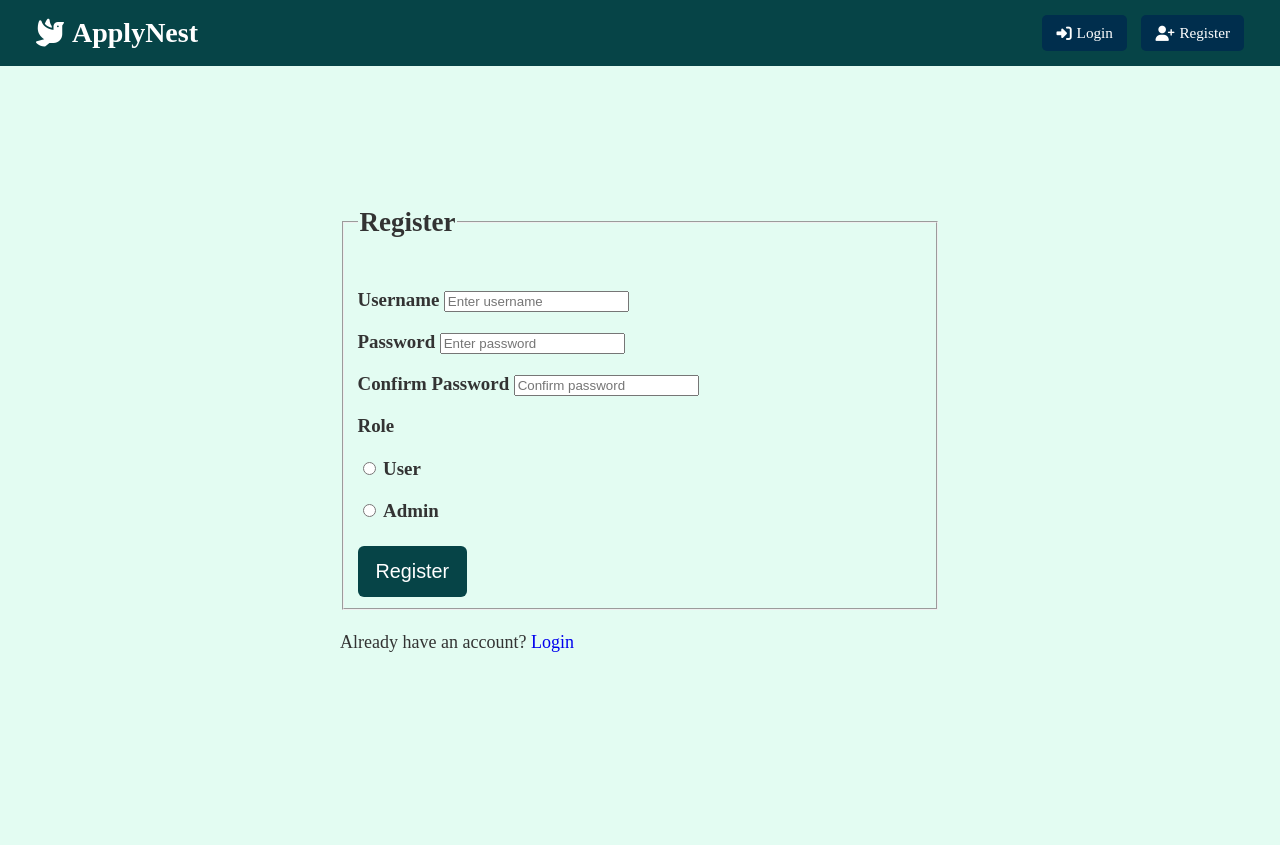
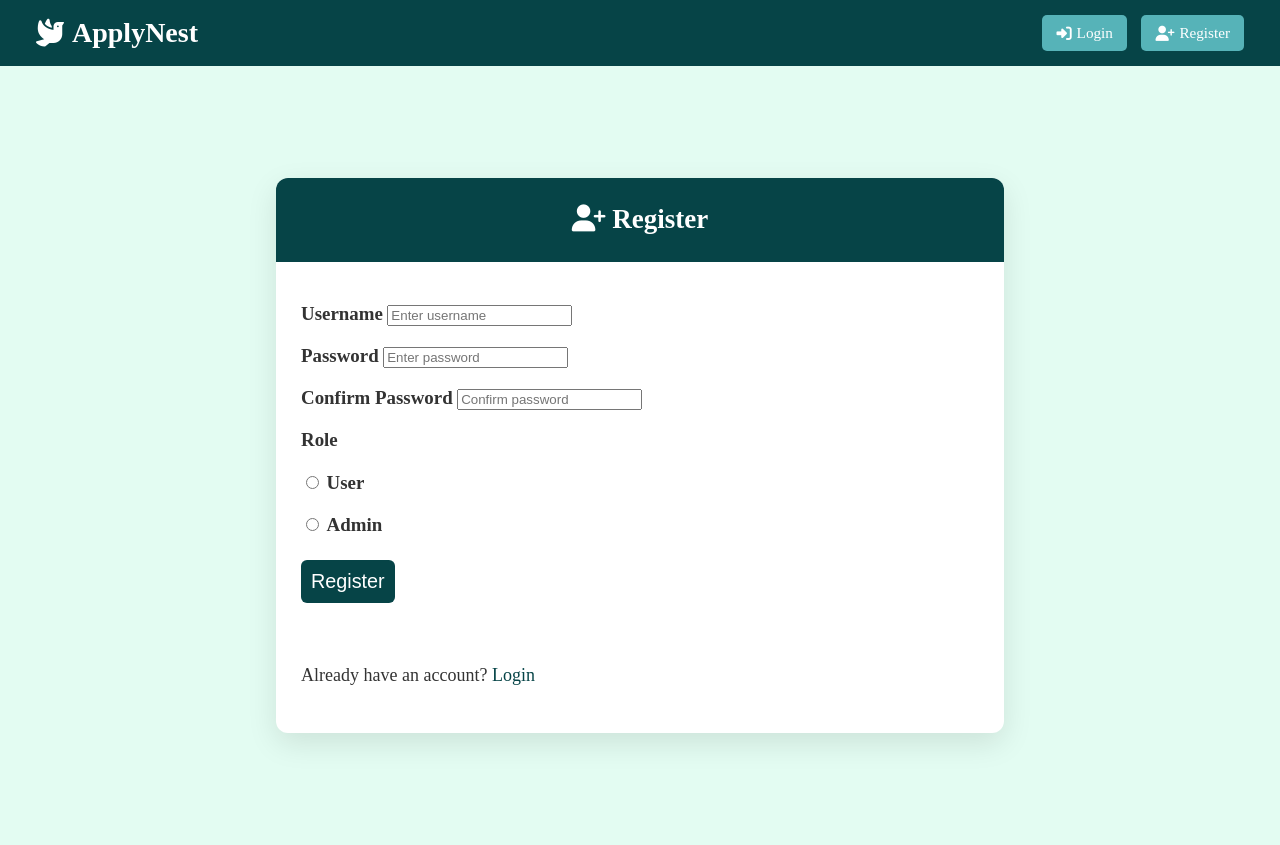
Before and after one commit to flimsycelery/ApplyNest-A-Flask-Application, a Flask app: page /register in a window 1280 px wide. Before the commit the page ends 652 px from the top, so only its background shows below. Run offline with Flask 3, Linux system fonts and the light colour scheme; some libraries are stand-ins or nearby versions.

Commit message:
UI changes

```diff
--- a/static/css/styles.css
+++ b/static/css/styles.css
@@ -37,7 +37,7 @@ body {
 
 /* Right side buttons */
 .nav-buttons a {
-    background-color: #002e4d;
+    background-color: #56b3b8;
     color: #fff !important;
     padding: 6px 14px;   /* Smaller button size */
     border-radius: 5px;
@@ -51,7 +51,7 @@ body {
 }
 
 .nav-buttons a:hover {
-    background-color: #004d80;
+    background-color: #56b3b8;
 }
 
 /* Container */
--- a/templates/register.html
+++ b/templates/register.html
@@ -2,43 +2,46 @@
 {% block title %}Register{% endblock %}
 
 {% block content %}
-<div class="container mt-5" style="max-width: 600px;">
-    <form action="{{ url_for('register') }}" method="post" class="p-4 shadow-sm rounded bg-white">
+<div class="container mt-5">
+    <div class="row justify-content-center">
+        <div class="col-md-6 col-lg-5">
+            <div class="auth-card">
+                <div class="auth-header">
+                    <h2><i class="fas fa-user-plus"></i> Register</h2>
+                </div>
+                <div class="auth-body">
+                    <form action="{{ url_for('register') }}" method="post">
                         {{ form.hidden_tag() }}
-        <fieldset>
-            <legend>
-                <h2 class="text-center mb-4">Register</h2>
-            </legend>
 
                         <!-- Username -->
                         <div class="mb-3">
                             <label for="username" class="form-label">Username</label>
-                {{ form.username(class="form-control form-control-lg", id="username", placeholder="Enter username", required=true) }}
+                            {{ form.username(class="form-control", id="username", placeholder="Enter username", required=true) }}
                             {% if form.username.errors %}
-                    <div class="text-danger small">{{ form.username.errors[0] }}</div>
+                                <div class="text-danger small mt-1">{{ form.username.errors[0] }}</div>
                             {% endif %}
                         </div>
 
                         <!-- Password -->
                         <div class="mb-3">
                             <label for="password" class="form-label">Password</label>
-                {{ form.password(class="form-control form-control-lg", id="password", placeholder="Enter password", required=true) }}
+                            {{ form.password(class="form-control", id="password", placeholder="Enter password", required=true) }}
                             {% if form.password.errors %}
-                    <div class="text-danger small">{{ form.password.errors[0] }}</div>
+                                <div class="text-danger small mt-1">{{ form.password.errors[0] }}</div>
                             {% endif %}
                         </div>
 
                         <!-- Confirm Password -->
                         <div class="mb-3">
                             <label for="confirm_password" class="form-label">Confirm Password</label>
-                {{ form.confirm_password(class="form-control form-control-lg", id="confirm_password", placeholder="Confirm password", required=true) }}
+                            {{ form.confirm_password(class="form-control", id="confirm_password", placeholder="Confirm password", required=true) }}
                             {% if form.confirm_password.errors %}
-                    <div class="text-danger small">{{ form.confirm_password.errors[0] }}</div>
+                                <div class="text-danger small mt-1">{{ form.confirm_password.errors[0] }}</div>
                             {% endif %}
                         </div>
 
                         <!-- Role Selection -->
-            <div class="mb-3">
+                        <div class="mb-4">
                             <label class="form-label">Role</label><br>
                             {% for value, label in form.role.choices %}
                                 <div class="form-check form-check-inline">
@@ -47,20 +50,82 @@
                                 </div>
                             {% endfor %}
                             {% for err in form.role.errors %}
-                    <div class="text-danger small">{{ err }}</div>
+                                <div class="text-danger small mt-1">{{ err }}</div>
                             {% endfor %}
                         </div>
 
-
                         <!-- Submit -->
                         <div class="d-grid">
-                <button type="submit" class="btn btn-primary btn-lg" style=  "background-color: #064447">Register</button>
+                            <button type="submit" class="btn btn-primary btn-lg">Register</button>
                         </div>
-        </fieldset>
                     </form>
+                </div>
+                <div class="auth-footer text-center">
+                    <p class="mt-3 mb-0">Already have an account? <a href="{{ url_for('login') }}">Login</a></p>
+                </div>
+            </div>
+        </div>
+    </div>
+</div>
 
-    <p class="mt-3 text-center">
-        Already have an account? <a href="{{ url_for('login') }}">Login</a>
-    </p>
-</div>
+<style>
+    .auth-card {
+        background-color: white;
+        border-radius: 12px;
+        box-shadow: 0 10px 30px rgba(0, 0, 0, 0.1);
+        overflow: hidden;
+    }
+
+    .auth-header {
+        background-color: #064447 ;
+        color: white;
+        padding: 20px;
+        text-align: center;
+    }
+
+    .auth-header h2 {
+        margin: 0;
+        font-weight: 600;
+    }
+
+    .auth-body {
+        padding: 25px;
+    }
+
+    .auth-footer {
+        padding: 15px 25px 25px;
+    }
+
+    .btn-primary {
+        background-color: #064447 ;
+        border-color: #064447 ;
+        padding: 10px;
+    }
+
+    .btn-primary:hover {
+        background-color: #064447 ;
+        border-color: #064447 ;
+    }
+
+    a {
+        color:#064447 ;
+        text-decoration: none;
+        font-weight: 500;
+    }
+
+    a:hover {
+        color:#064447 ;
+        text-decoration: underline;
+    }
+
+    .form-check-input:checked {
+        background-color: #064447 ;
+        border-color: #064447 ;
+    }
+
+    .form-control:focus {
+        border-color: #064447 ;
+        box-shadow: 0 0 0 0.25rem rgba(218, 59, 112, 0.25);
+    }
+</style>
 {% endblock %}
```
Also changed, not shown: templates/login.html (+83 -17 lines), job_applications.db. Lines whose indentation alone changed are shown as unchanged.
